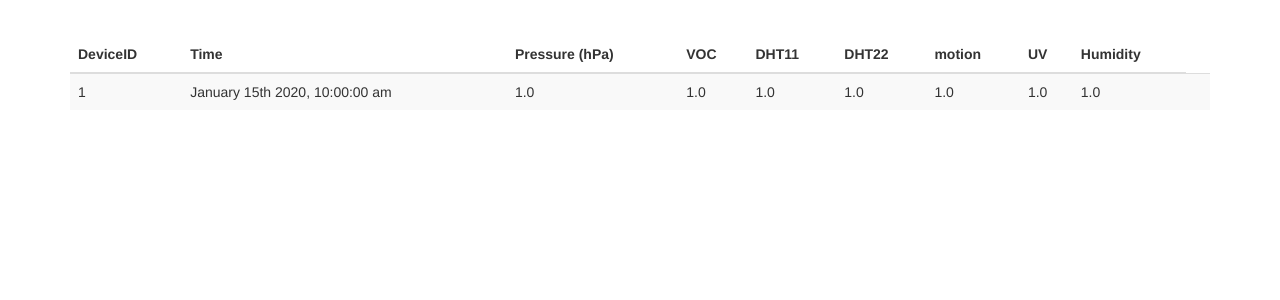
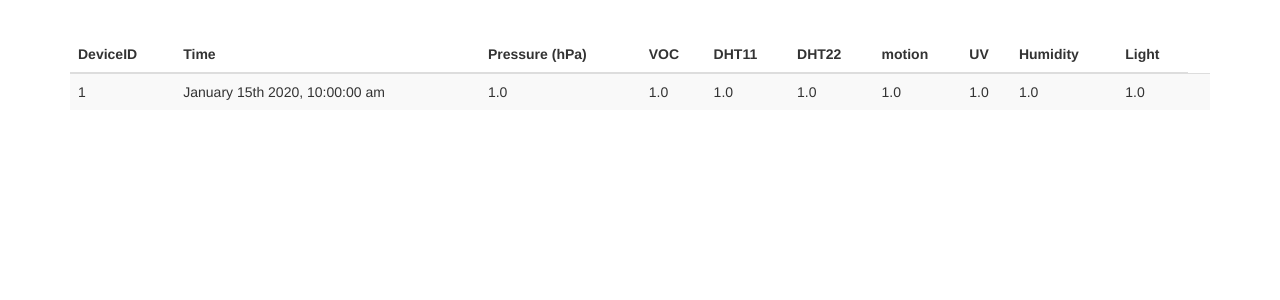
Before and after one commit to LucasAmos/Masters-project, a Flask app: page / in a window 1280 px wide. Shown: the part 52-352 px from the top of the page. Run offline with Flask 2, Linux system fonts and the light colour scheme; tables that the repository leaves empty hold one stand-in row (values such as "Sample post"); some libraries are stand-ins or nearby versions.

Commit message:
add light to model

```diff
--- a/sensors/models.py
+++ b/sensors/models.py
@@ -19,6 +19,8 @@ class Sensordata(db.Model):
     dht22 = db.Column(db.Float)
     uv = db.Column(db.Float)
     motion = db.Column(db.Float)
+    light = db.Column(db.Float)
+
 
 
 class User(db.Model):
--- a/sensors/templates/main_page.html
+++ b/sensors/templates/main_page.html
@@ -61,6 +61,7 @@
             <th>motion</th>
             <th>UV</th>
             <th>Humidity</th>
+            <th>Light</th>
 
         </tr>
         </thead>
@@ -81,6 +82,7 @@
                 <td> {{ reading.motion }}</td>
                 <td> {{ reading.uv }}</td>
                 <td> {{ reading.humidity }}</td>
+                <td> {{ reading.light }}</td>
 
 
 
--- a/sensors/views.py
+++ b/sensors/views.py
@@ -189,7 +189,8 @@ class AddSensorReading(Resource):
                              dht11=request.form.get("dht11"),
                              dht22=request.form.get("dht22"),
                              uv=request.form.get("uv"),
-                             motion=request.form.get("motion"))
+                             motion=request.form.get("motion"),
+                             light=request.form.get("light"))
 
         db.session.add(reading)
         db.session.commit()
@@ -203,7 +204,8 @@ class AddSensorReading(Resource):
                 'dht11': reading.dht11,
                 'dht22': reading.dht22,
                 'uv': reading.uv,
-                'motion': reading.motion
+                'motion': reading.motion,
+                'light': reading.light
                 }
 
 api.add_resource(AddSensorReading, '/reading')
```
